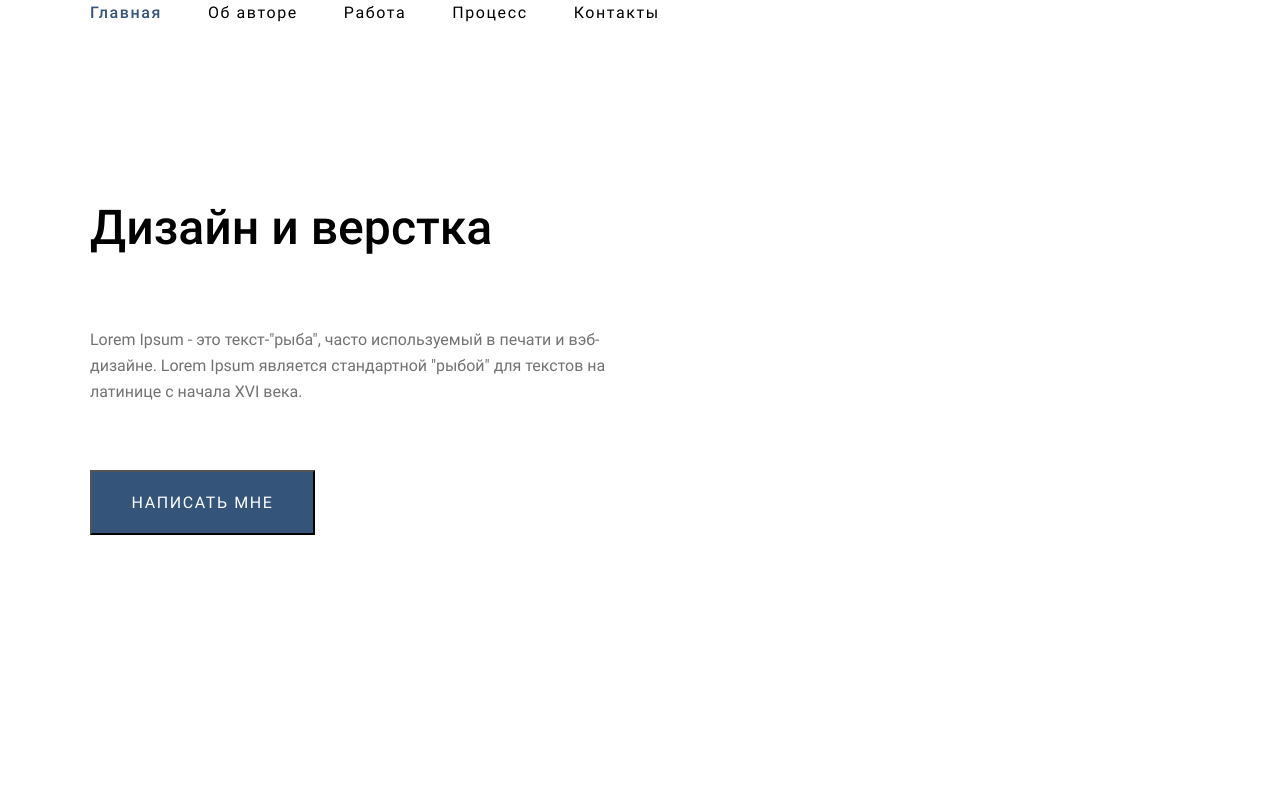
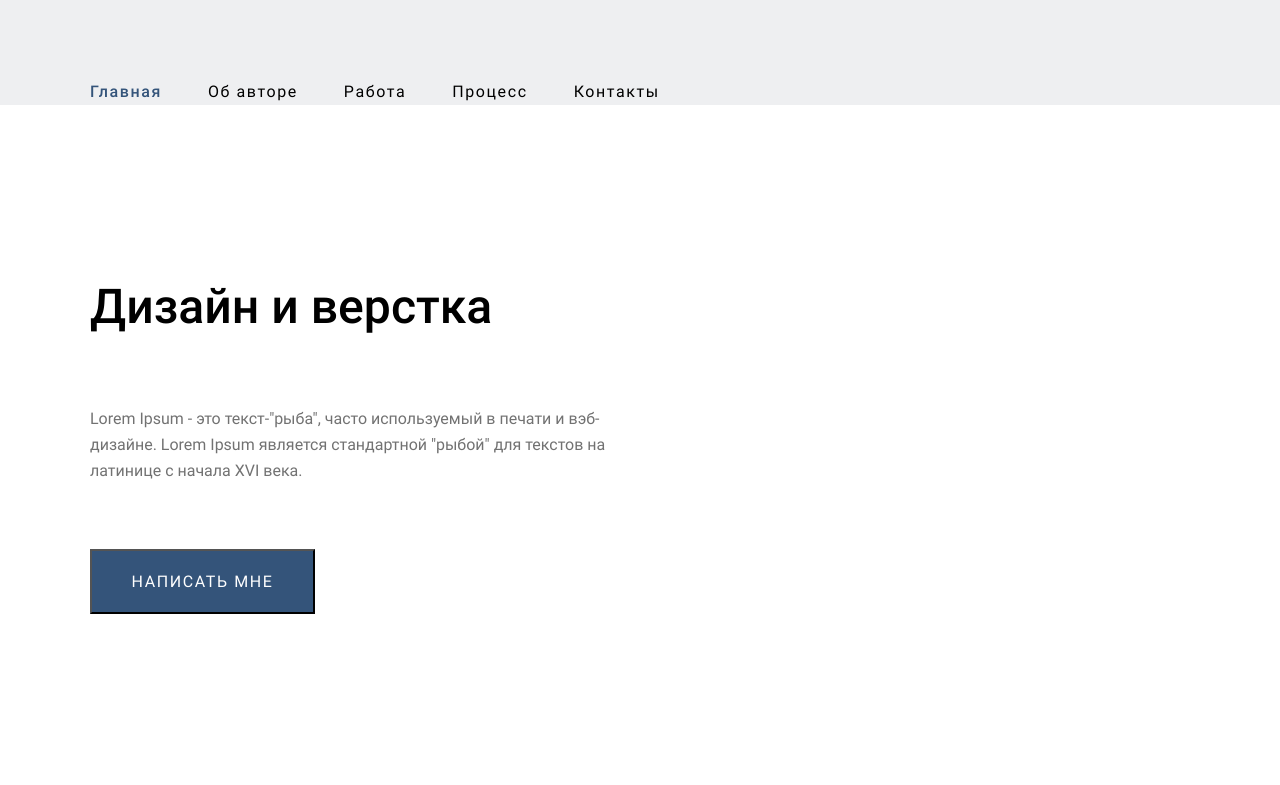
Before and after one commit to SINgrey/Homework, a plain HTML site: page HW#6/index.html in a window 1280 px wide. Shown: the top 785 px of the page. Drawn offline with Linux system fonts and the light colour scheme.

Commit message:
pading top

```diff
--- a/HW#6/style/style.css
+++ b/HW#6/style/style.css
@@ -19,6 +19,11 @@
    margin: 0 auto;
 }
 
+.header {
+   padding-top: 79px;
+   background: #EEEFF1;
+}
+
 .header__list > .item {
    display: inline-block;
 }
@@ -31,6 +36,7 @@
    letter-spacing: 0.1em;
    color: #000000;
    text-decoration: none;
+
 }
 
 .header__list .active {
```
Also changed, not shown: HW#6/index.html (+1 -0 lines).
